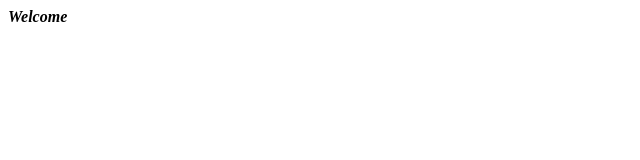
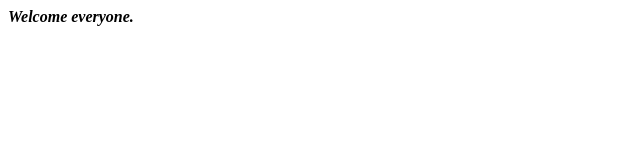
Before and after one commit to onewiththesingularity/website, a plain HTML site: page index.html in a window 1280 px wide. Shown: the full height of the page, 0-640 px from the left. Drawn offline with Linux system fonts and the light colour scheme.

Commit message:
reindenting

```diff
--- a/index.html
+++ b/index.html
@@ -1,3 +1,5 @@
 <!DOCTYPE html>
 <html>
-<strong><i>Welcome</i></strong>
+	<strong>
+		<i>Welcome everyone.</i>
+	</strong>
```
